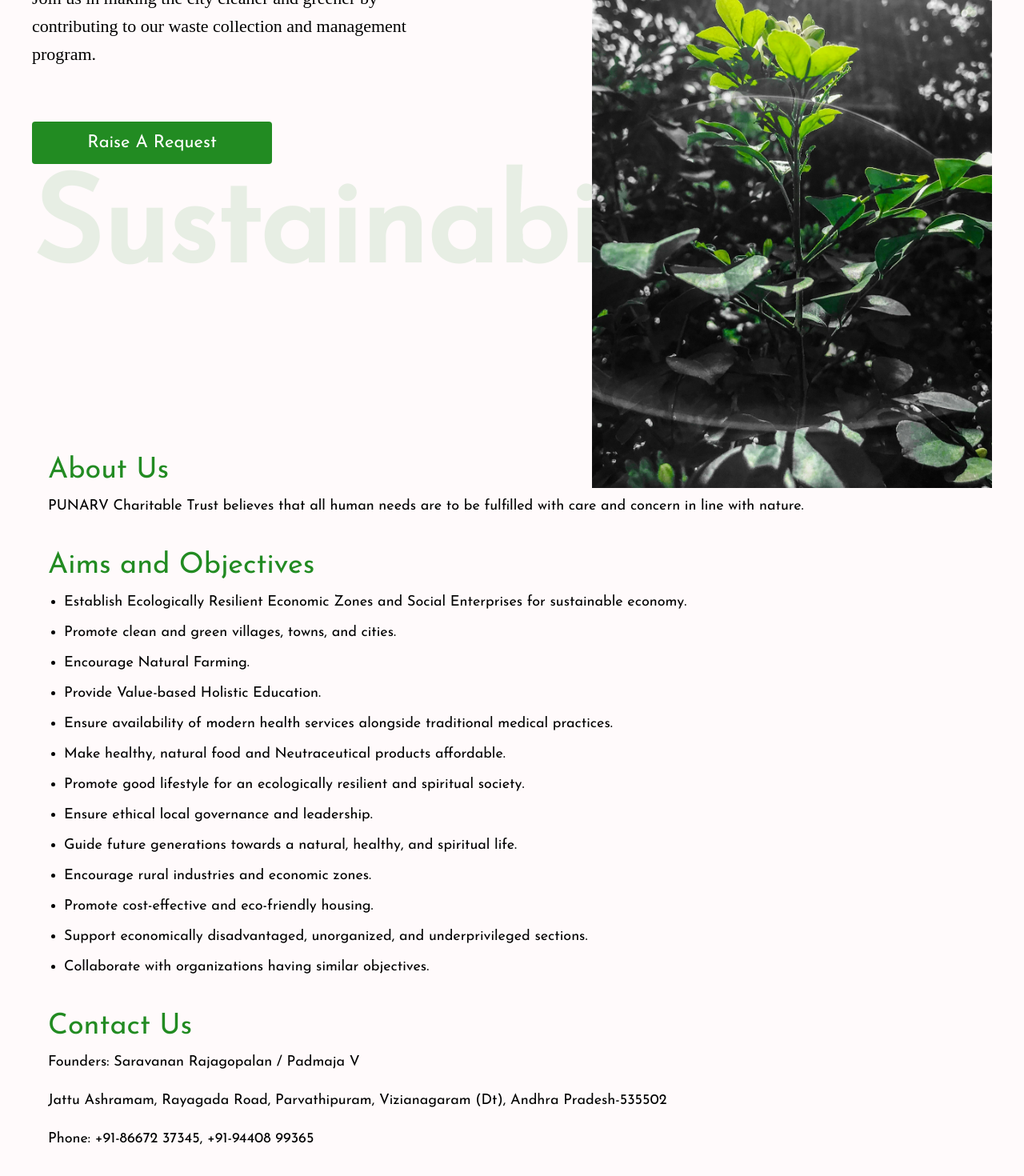
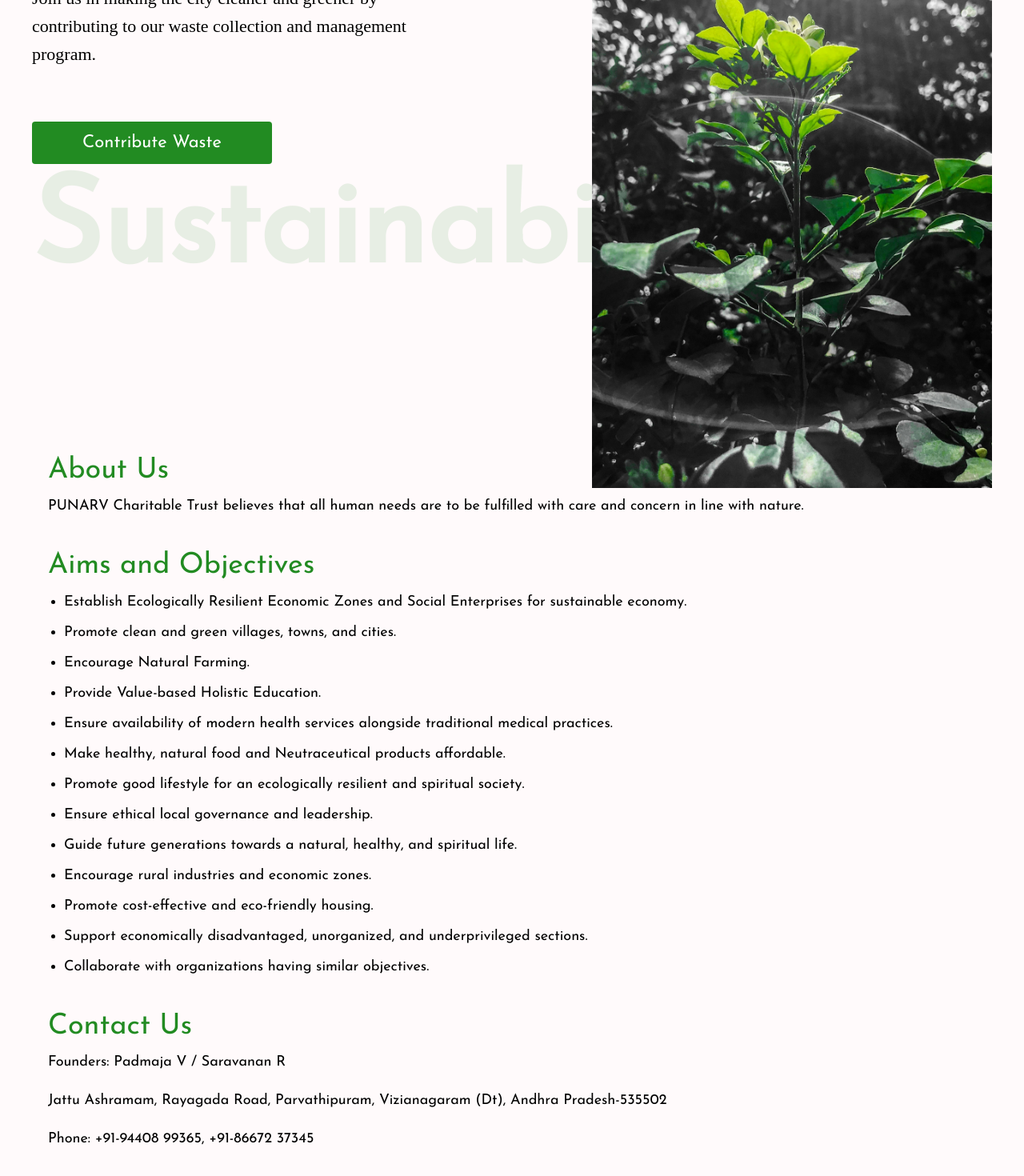
Before and after one commit to punarv-recycle/rene, a React (Create React App) app: page /home in a window 1280 px wide. Shown: the part 400-1870 px from the top of the page at 80% size. Built offline with nearby package versions, Linux system fonts and the light colour scheme; no server answers; sample sign-in values are in the browser's storage.

Commit message:
update home page

```diff
--- a/src/component/Home.js
+++ b/src/component/Home.js
@@ -24,7 +24,7 @@ const Home = () => {
             Join us in making the city cleaner and greener by contributing to our waste collection and management program.
           </p>
           <Link to="/requestform">
-            <button className="hero-btn">Raise A Request</button>
+            <button className="hero-btn">Contribute Waste</button>
           </Link>
           <p className="hero-optimise">Sustainability</p>
         </div>
@@ -57,9 +57,9 @@ const Home = () => {
         </Section>
         <Section>
           <h2>Contact Us</h2>
-          <p>Founders: Saravanan Rajagopalan / Padmaja V</p>
+          <p>Founders: Padmaja V / Saravanan R </p>
           <p>Jattu Ashramam, Rayagada Road, Parvathipuram, Vizianagaram (Dt), Andhra Pradesh-535502</p>
-          <p>Phone: +91-86672 37345, +91-94408 99365</p>
+          <p>Phone: +91-94408 99365, +91-86672 37345</p>
         </Section>
       </Content>
     </>
```
